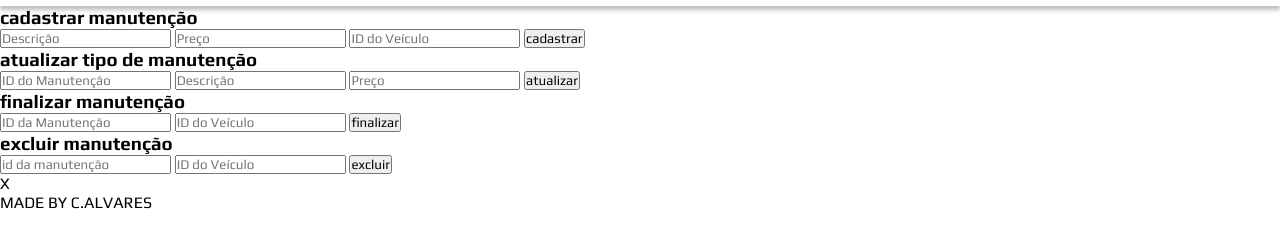
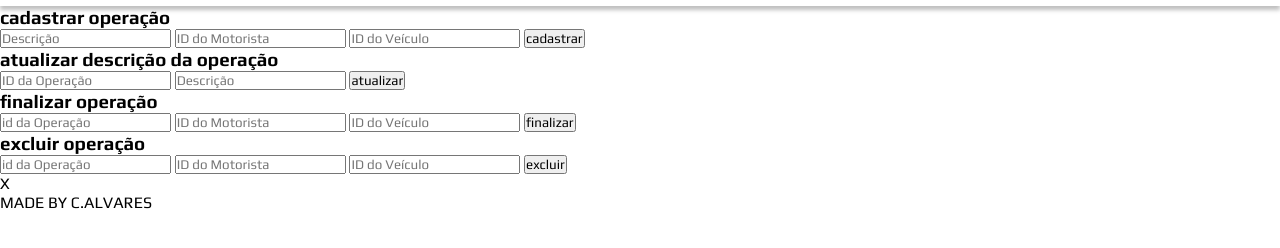
Before and after one commit to c-alvares/AgroTech, a plain HTML site: page frontend/manager_home/control_panel/register_page.html in a window 1280 px wide. Shown: the part 82-330 px from the top of the page. Drawn offline with Linux system fonts and the light colour scheme.

Commit message:
Estrutura HTML dos forms de Operações

```diff
--- a/frontend/manager_home/control_panel/register_page.html
+++ b/frontend/manager_home/control_panel/register_page.html
@@ -154,34 +154,35 @@
     </div>
 
     <div id="operationSection" class="">
-        <form id="maintain_register" onsubmit="registerMaintenance()">
-            <h3>cadastrar manutenção</h3>
-            <input id="maintenanceDescriptionInput" type="text" placeholder="Descrição" required>
-            <input id="priceInput" type="text" placeholder="Preço" required>
-            <input id="automobileIDInput" type="text" placeholder="ID do Veículo" required>
-            <button id="maintainRegisterBtn" type="submit">cadastrar</button>
+        <form id="operation_register" onsubmit="registerOperation()">
+            <h3>cadastrar operação</h3>
+            <input id="opDescriptionInput" type="text" placeholder="Descrição" required>
+            <input id="opDriverIDInput" type="text" placeholder="ID do Motorista" required>
+            <input id="opAutomobileIDInput" type="text" placeholder="ID do Veículo" required>
+            <button id="opRegisterBtn" type="submit">cadastrar</button>
         </form>
 
-        <form id="maintain_update" onsubmit="updateMaintenance()">
-            <h3>atualizar tipo de manutenção</h3>
-            <input id="maintIDInput" type="text" placeholder="ID do Manutenção" required>
-            <input id="mainDescriptionInput" type="text" placeholder="Descrição" required>
-            <input id="costInput" type="text" placeholder="Preço" required>
-            <button id="updateMaintBtn" type="submit">atualizar</button>
+        <form id="maintain_update" onsubmit="updateOperation()">
+            <h3>atualizar descrição da operação</h3>
+            <input id="operationIDInput" type="text" placeholder="ID da Operação" required>
+            <input id="operationDescriptionInput" type="text" placeholder="Descrição" required>
+            <button id="operationOpdateBtn" type="submit">atualizar</button>
         </form>
 
-        <form id="finishMaintain" onsubmit="finishMaintenance()">
-            <h3>finalizar manutenção</h3>
-            <input id="MaintainIDInput" type="text" placeholder="ID da Manutenção" required>
-            <input id="autoIDInput" type="text" placeholder="ID do Veículo" required>
-            <button id="finishMainBtn" type="submit">finalizar</button>
+        <form id="finishMaintain" onsubmit="finishOperation()">
+            <h3>finalizar operação</h3>
+            <input id="finishOperationIdInput" type="text" placeholder="id da Operação" required>
+            <input id="operationDriverIDEndInput" type="text" placeholder="ID do Motorista" required>
+            <input id="operationVehicleIDEndInput" type="text" placeholder="ID do Veículo" required>
+            <button id="finishOperationBtn" type="submit">finalizar</button>
         </form>
 
-        <form id="deleteMaintain" onsubmit="deleteMaintenance()">
-            <h3>excluir manutenção</h3>
-            <input id="delMaintainIdInput" type="text" placeholder="id da manutenção" required>
-            <input id="autoIDDelInput" type="text" placeholder="ID do Veículo" required>
-            <button id="deleteMaintainBtn" type="submit">excluir</button>
+        <form id="deleteMaintain" onsubmit="deleteOperation()">
+            <h3>excluir operação</h3>
+            <input id="delOperationIdInput" type="text" placeholder="id da Operação" required>
+            <input id="operationDriverIDDelInput" type="text" placeholder="ID do Motorista" required>
+            <input id="operationVehicleIDDelInput" type="text" placeholder="ID do Veículo" required>
+            <button id="deleteOperationBtn" type="submit">excluir</button>
         </form>
         <p class="closeInputs">X</p>
     </div>
```
